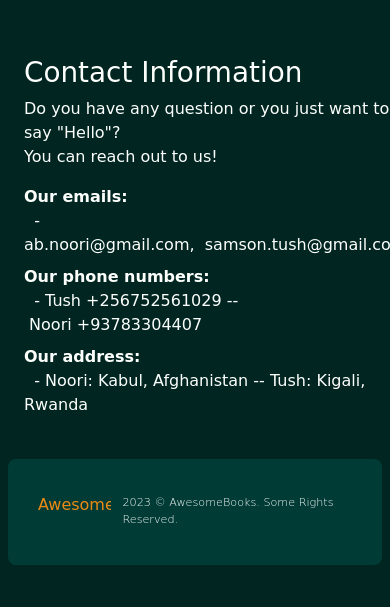
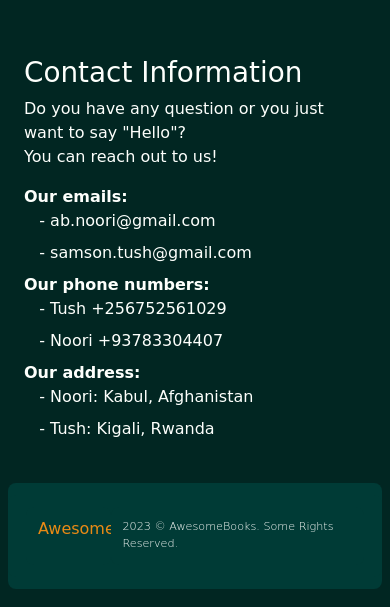
Before and after one commit to SamTush/Awesome-books, a website: page index.html in a window 390 px wide. Shown: the part 788-1395 px from the top of the page. Before the commit the page ends 1371 px from the top, so only its background shows below. Drawn offline with nearby package versions, Linux system fonts and the light colour scheme; a web font is replaced by a local one.

Commit message:
Chage the contact section screen breakpoints.

```diff
--- a/index.html
+++ b/index.html
@@ -76,19 +76,22 @@
     </section>
 
     <section class="container-fluid" id="contact">
-        <div class="container-fluid col-xxl-4 col-lg-5 col-md-6 col-sm-12 d-flex flex-column">
+        <div class="container-fluid d-flex flex-column">
             <h1>Contact Information</h1>
-            <div class="d-felx flex-column align-self-start">
+            <div class="d-felx flex-column">
                 <p>Do you have any question or you just want to say "Hello"? <br> You can reach out to us!</p>
                 <dl class="d-flex flex-column">
                     <dt> Our emails: </dt>
-                    <dd>&nbsp; - ab.noori@gmail.com,&nbsp;&nbsp;samson.tush@gmail.com</dd>
+                    <dd>&nbsp;&nbsp; - ab.noori@gmail.com</dd>
+                    <dd>&nbsp;&nbsp; - samson.tush@gmail.com</dd>
 
                     <dt> Our phone numbers: </dt>
-                    <dd>&nbsp; - Tush +256752561029&nbsp;--&nbsp;Noori&nbsp;+93783304407</dd>
+                    <dd>&nbsp;&nbsp; - Tush +256752561029</dd>
+                    <dd>&nbsp;&nbsp; - Noori +93783304407</dd>
 
                     <dt> Our address: </dt>
-                    <dd>&nbsp; - Noori: Kabul, Afghanistan&nbsp;--&nbsp;Tush:&nbsp;Kigali, Rwanda</dd>
+                    <dd>&nbsp;&nbsp; - Noori: Kabul, Afghanistan</dd>
+                    <dd>&nbsp;&nbsp; - Tush: Kigali, Rwanda</dd>
                 </dl>
             </div>
         </div>
```
